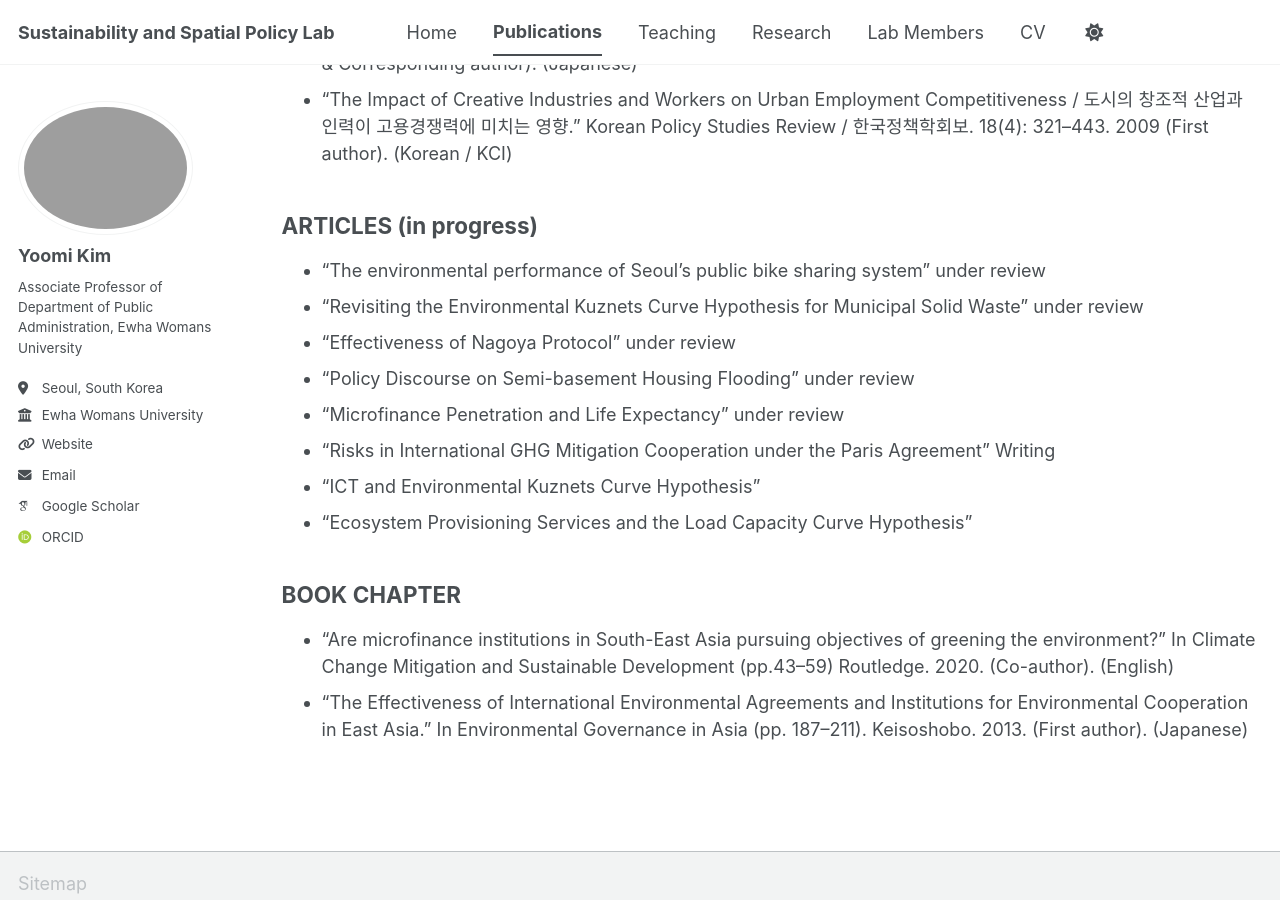
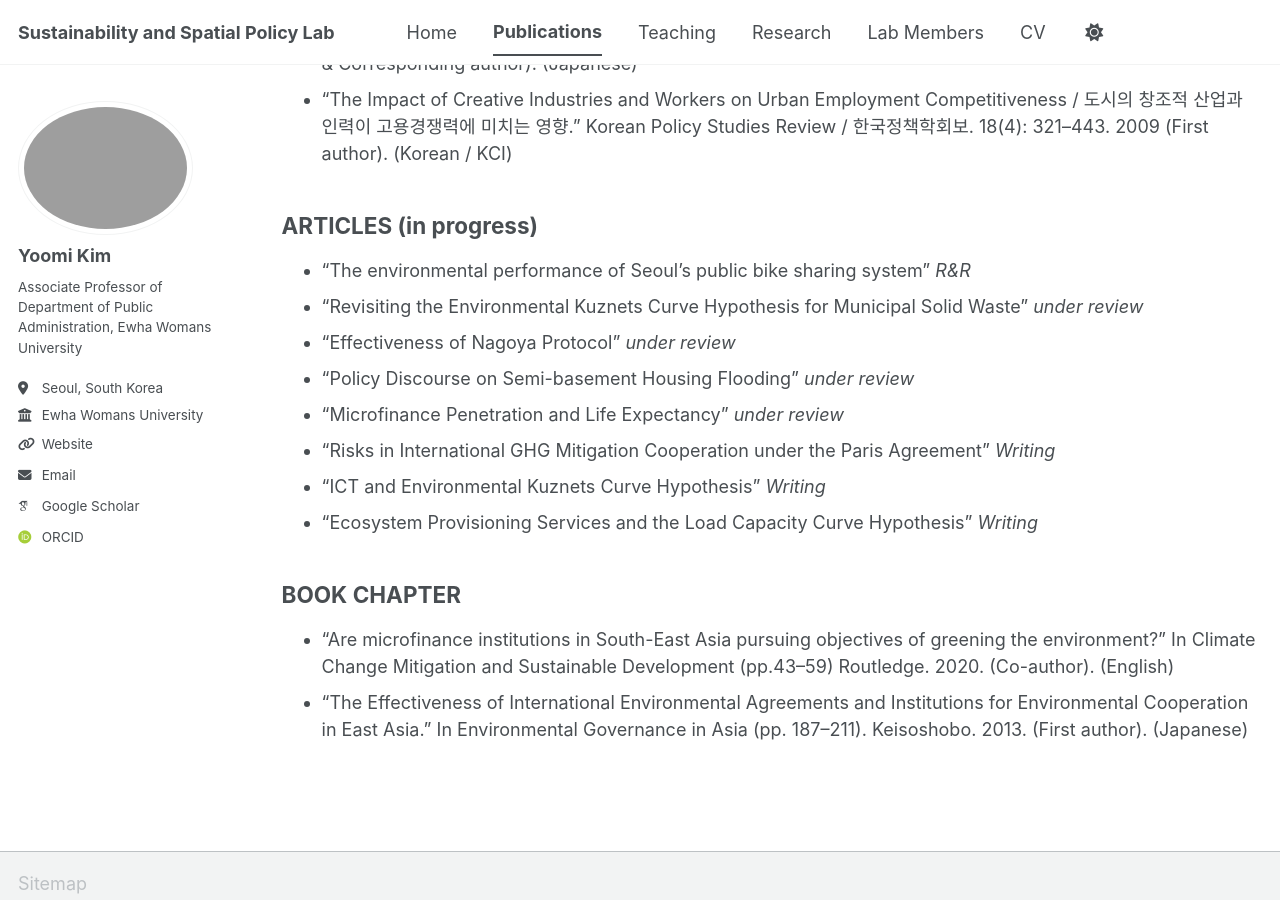
Before and after one commit to ymkim-ssplab/ymkim-ssplab.github.io, a Jekyll site: the page built from _pages/publications.md, in a window 1280 px wide and 900 px high, scrolled down 2761 px. Built offline with Jekyll 4.4.1, drawn with Linux system fonts in a browser that asks for light colours; some web fonts are replaced; a script bundle is joined from its source files by our own code; library files that are not in the unit come from our copies.

Commit message:
Update publications.md

```diff
--- a/_pages/publications.md
+++ b/_pages/publications.md
@@ -41,14 +41,14 @@ author_profile: true
 
 
 ## ARTICLES (in progress)
-- “The environmental performance of Seoul’s public bike sharing system” under review
-- “Revisiting the Environmental Kuznets Curve Hypothesis for Municipal Solid Waste” under review
-- "Effectiveness of Nagoya Protocol" under review
-- "Policy Discourse on Semi-basement Housing Flooding" under review
-- “Microfinance Penetration and Life Expectancy” under review
-- "Risks in International GHG Mitigation Cooperation under the Paris Agreement" Writing
-- "ICT and Environmental Kuznets Curve Hypothesis"
-- "Ecosystem Provisioning Services and the Load Capacity Curve Hypothesis"
+- “The environmental performance of Seoul’s public bike sharing system” *R&R*
+- “Revisiting the Environmental Kuznets Curve Hypothesis for Municipal Solid Waste” *under review*
+- "Effectiveness of Nagoya Protocol" *under review*
+- "Policy Discourse on Semi-basement Housing Flooding" *under review*
+- “Microfinance Penetration and Life Expectancy” *under review*
+- "Risks in International GHG Mitigation Cooperation under the Paris Agreement" *Writing*
+- "ICT and Environmental Kuznets Curve Hypothesis" *Writing*
+- "Ecosystem Provisioning Services and the Load Capacity Curve Hypothesis" *Writing*
 
 
 ## BOOK CHAPTER
```
